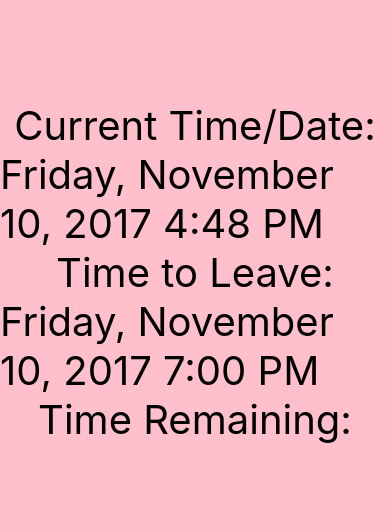
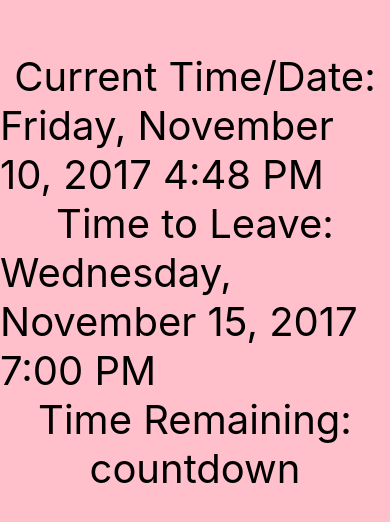
Before and after one commit to lucysutton91/am-assist, a React Native app: screen / in a window 390 px wide. Shown: the part 150-672 px from the top of the page. Built offline with nearby package versions, Linux system fonts and the light colour scheme.

Commit message:
still not working

```diff
--- a/App.js
+++ b/App.js
@@ -9,7 +9,7 @@ import {
 import RNCalendarEvents from 'react-native-calendar-events';
 import moment, { diff } from 'moment';
 import timer from 'moment-timer';
-//import ReactMomentCountDown from 'react-moment-countdown'
+// import ReactMomentCountDown from 'react-moment-countdown'
 
 const styles = StyleSheet.create({
 	container: {
@@ -36,8 +36,8 @@ export default class App extends Component {
 		super(props);
 		this.state = {
 			time: new Date(),
-			timeToLeave: new Date(2017, 10, 10, 19, 0, 0, 0),
-      //timeRemaining: this.timeToLeave.getTime() - this.time.getTime()
+			timeToLeave: new Date(2017, 10, 15, 19, 0, 0, 0),
+      // timeRemaining: this.timeToLeave.getTime() - this.time.getTime()
 		};
 		this.onSet = this.onSet.bind(this);
 	}
@@ -60,11 +60,11 @@ export default class App extends Component {
 			});
 		}, 1000);
 
-		const timeRemaining = this.state.timeToLeave.getTime() - this.state.time.getTime();
-		const mom = moment.duration(timeRemaining).toISOString();
-		const hours = mom.slice(mom.indexOf('T') + 1, mom.indexOf('T') + 2);
-		const minutes = mom.slice(mom.indexOf('H') + 1, mom.indexOf('T') + 3);
-		const formatted = minutes
+		// const timeRemaining = this.state.timeToLeave.getTime() - this.state.time.getTime();
+		// const mom = moment.duration(timeRemaining).toISOString();
+		// const hours = mom.slice(mom.indexOf('T') + 1, mom.indexOf('T') + 2);
+		// const minutes = mom.slice(mom.indexOf('H') + 1, mom.indexOf('T') + 3);
+		// const formatted = minutes
 		return (
 			<View style={styles.container}>
         <StatusBar style={styles.status} />
@@ -73,7 +73,7 @@ export default class App extends Component {
         <Text style={styles.dateText}>Time to Leave:</Text>
         <Text style={styles.timeText}>{moment(this.state.timeToLeave).format('LLLL')}</Text>
         <Text style={styles.dateText}>Time Remaining:</Text>
-				<Text style={styles.timeText}>{formatted}</Text>
+				<Text style={styles.timeText}>countdown</Text>
 			</View>
 		)
 	}
```
